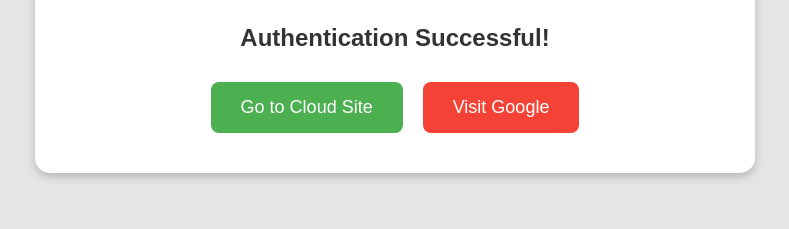
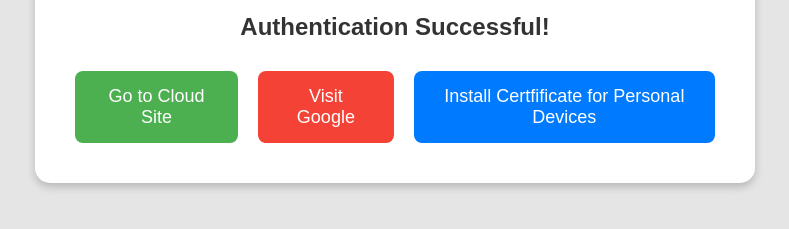
Before and after one commit to GGS-humphreyd/GGS_Successful_Auth, a plain HTML site: page index.html in a window 1280 px wide. Shown: the part 453-682 px from the top of the page, without its empty margins (245-1034 px from the left). Drawn offline with Linux system fonts and the light colour scheme.

Commit message:
Update index.html

```diff
--- a/index.html
+++ b/index.html
@@ -18,6 +18,7 @@
             <div class="button-container">
                 <a href="https://cloud.gravesendgrammar.com" class="button cloud-site">Go to Cloud Site</a>
                 <a href="https://www.google.com" class="button visit-google">Visit Google</a>
+                <a href="http://10.73.1.21:4126/certportal" class="button visit-certificate">Install Certfificate for Personal Devices</a>
             </div>
         </div>
     </div>
```
